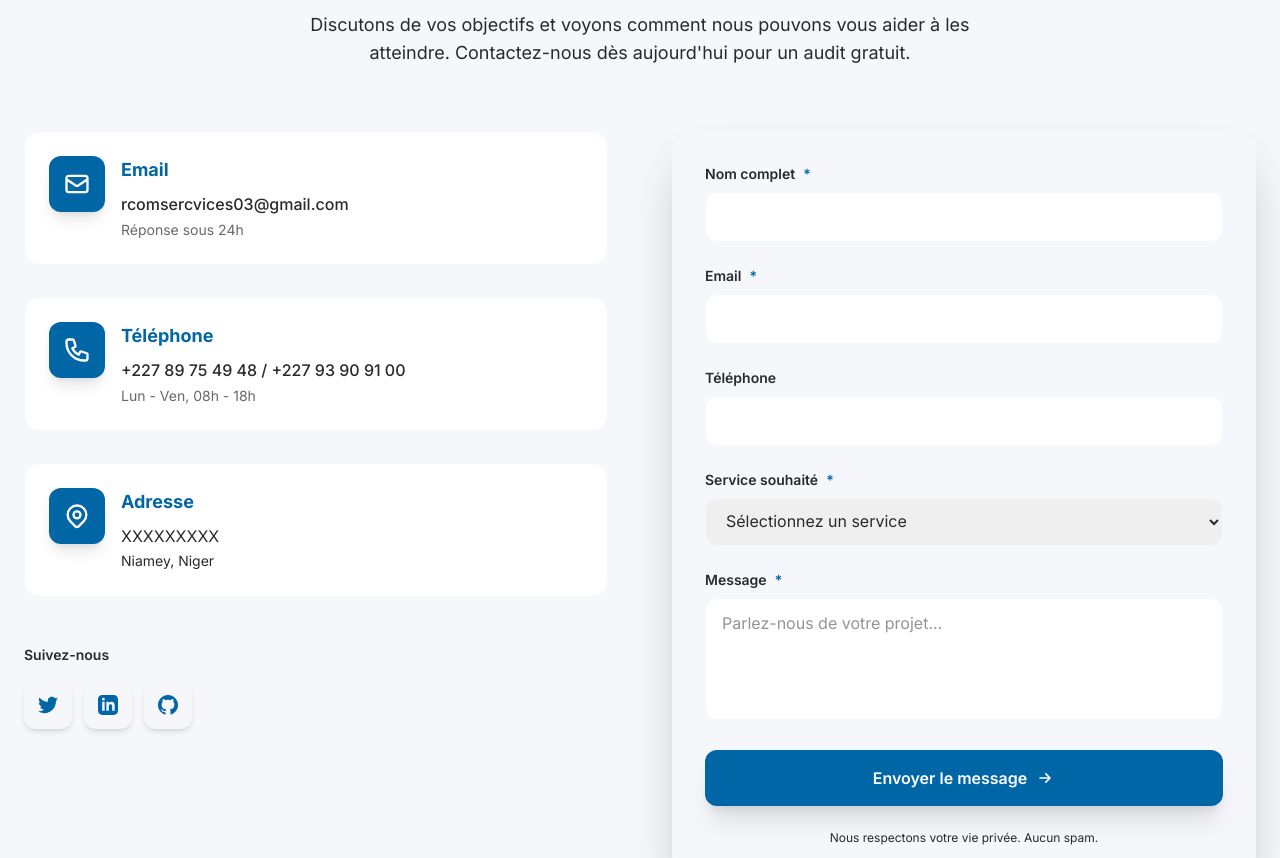
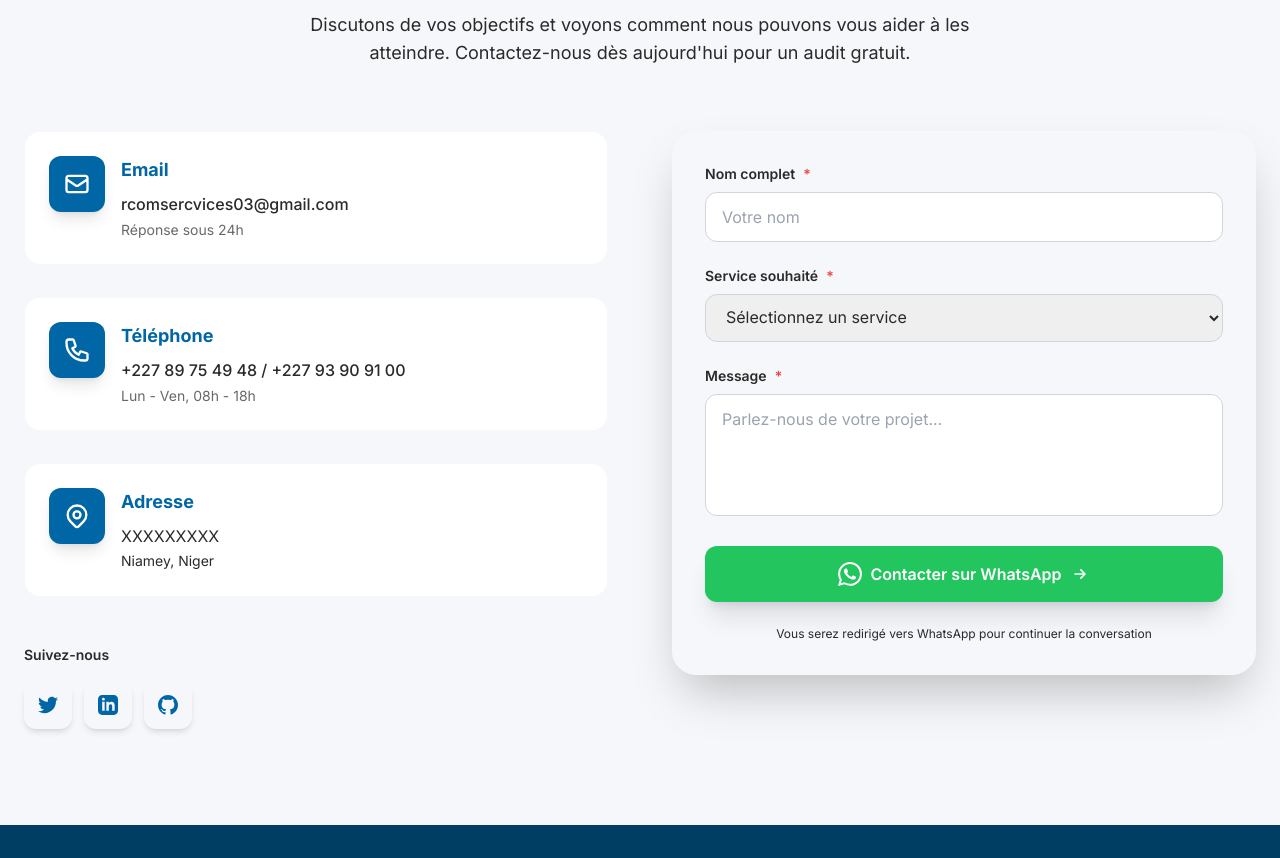
Before and after one commit to rakia-25/rcom, a plain HTML site: page about.html in a window 1280 px wide. Shown: the part 3765-4623 px from the top of the page. Drawn offline with nearby package versions, Linux system fonts and the light colour scheme.

Commit message:
update image and contact form

```diff
--- a/about.html
+++ b/about.html
@@ -215,7 +215,7 @@
       </div>
       <div class="relative h-[420px]" data-aos="fade-left">
         <div class="absolute inset-0 rounded-3xl overflow-hidden shadow-2xl">
-          <img src="https://images.unsplash.com/photo-1521737604893-d14cc237f11d?auto=format&fit=crop&w=900&q=80" alt="Équipe RCOM" class="w-full h-full object-cover" />
+          <img src="images/f.jpg" alt="Équipe RCOM" class="w-full h-full object-cover" />
         </div>
         <div class="absolute -bottom-6 -right-6 bg-white rounded-2xl shadow-xl p-6 w-64">
           <p class="text-sm text-gray-500">Valeurs et Engagements</p>
@@ -242,7 +242,7 @@
       <div class="grid md:grid-cols-2 lg:grid-cols-3 gap-8">
         <div class="rounded-3xl border border-gray-100 shadow-xl overflow-hidden bg-white" data-aos="fade-up" data-aos-delay="0">
           <div class="h-64 overflow-hidden">
-            <img src="https://images.unsplash.com/photo-1544723795-3fb6469f5b39?auto=format&fit=crop&w=600&q=80" alt="Sophie Kouadio" class="w-full h-full object-cover">
+            <img src="images/avatar.jpg" alt="Sophie Kouadio" class="w-full h-full object-cover">
           </div>
           <div class="p-6">
             <p class="text-sm uppercase tracking-wide text-primary font-semibold">Directrice Conseil</p>
@@ -257,11 +257,11 @@
 
         <div class="rounded-3xl border border-gray-100 shadow-xl overflow-hidden bg-white" data-aos="fade-up" data-aos-delay="100">
           <div class="h-64 overflow-hidden">
-            <img src="https://images.unsplash.com/photo-1524504388940-b1c1722653e1?auto=format&fit=crop&w=600&q=80" alt="Jules N'Guessan" class="w-full h-full object-cover">
+            <img src="images/avatar.jpg" alt="Jules N'Guessan" class="w-full h-full object-cover">
           </div>
           <div class="p-6">
             <p class="text-sm uppercase tracking-wide text-primary font-semibold">Lead Création & Contenus</p>
-            <h3 class="text-2xl font-bold text-gray-900 mt-2">Jules N'Guessan</h3>
+            <h3 class="text-2xl font-bold text-gray-900 mt-2">Augustin N'Guessan</h3>
             <p class="text-gray-600 text-sm mt-3">Direction artistique, production audiovisuelle, storytelling digital.</p>
             <div class="mt-5 flex flex-wrap gap-2 text-xs font-semibold text-primary">
               <span class="px-3 py-1 bg-primary/10 rounded-full">Design</span>
@@ -272,7 +272,7 @@
 
         <div class="rounded-3xl border border-gray-100 shadow-xl overflow-hidden bg-white" data-aos="fade-up" data-aos-delay="200">
           <div class="h-64 overflow-hidden">
-            <img src="https://images.unsplash.com/photo-1500648767791-00dcc994a43e?auto=format&fit=crop&w=600&q=80" alt="Mariam Traoré" class="w-full h-full object-cover">
+            <img src="images/avatar.jpg" alt="Mariam Traoré" class="w-full h-full object-cover">
           </div>
           <div class="p-6">
             <p class="text-sm uppercase tracking-wide text-primary font-semibold">Consultante Senior</p>
@@ -376,35 +376,21 @@
 
       <!-- Contact Form -->
       <div data-aos="fade-left">
-        <form class="bg-neutralLight rounded-3xl p-8 shadow-2xl border border-neutralLight">
+        <form id="whatsappForm" class="bg-neutralLight rounded-3xl p-8 shadow-2xl border border-neutralLight">
           <div class="space-y-6">
             <div>
               <label class="block text-sm font-semibold text-neutralDark mb-2 flex items-center gap-2">
                 <span>Nom complet</span>
-                <span class="text-primary">*</span>
+                <span class="text-red-500">*</span>
               </label>
-              <input type="text" required class="w-full px-4 py-3 rounded-xl border border-neutralLight focus:border-primary focus:ring-2 focus:ring-primary/20 outline-none transition placeholder-neutralDark/50" />
+              <input type="text" id="name" required class="w-full px-4 py-3 rounded-xl border border-gray-300 focus:border-green-500 focus:ring-2 focus:ring-green-500/20 outline-none transition" placeholder="Votre nom" />
             </div>
-
-            <div>
-              <label class="block text-sm font-semibold text-neutralDark mb-2 flex items-center gap-2">
-                <span>Email</span>
-                <span class="text-primary">*</span>
-              </label>
-              <input type="email" required class="w-full px-4 py-3 rounded-xl border border-neutralLight focus:border-primary focus:ring-2 focus:ring-primary/20 outline-none transition placeholder-neutralDark/50" />
-            </div>
-
-            <div>
-              <label class="block text-sm font-semibold text-neutralDark mb-2">Téléphone</label>
-              <input type="tel" class="w-full px-4 py-3 rounded-xl border border-neutralLight focus:border-primary focus:ring-2 focus:ring-primary/20 outline-none transition placeholder-neutralDark/50" />
-            </div>
-
             <div>
               <label class="block text-sm font-semibold text-neutralDark mb-2 flex items-center gap-2">
                 <span>Service souhaité</span>
-                <span class="text-primary">*</span>
+                <span class="text-red-500">*</span>
               </label>
-              <select required class="w-full px-4 py-3 rounded-xl border border-neutralLight focus:border-primary focus:ring-2 focus:ring-primary/20 outline-none transition text-neutralDark">
+              <select id="service" required class="w-full px-4 py-3 rounded-xl border border-gray-300 focus:border-green-500 focus:ring-2 focus:ring-green-500/20 outline-none transition text-neutralDark">
                 <option value="" disabled selected>Sélectionnez un service</option>
                 <option>Stratégie & Conseil</option>
                 <option>Design produit</option>
@@ -416,21 +402,24 @@
             <div>
               <label class="block text-sm font-semibold text-neutralDark mb-2 flex items-center gap-2">
                 <span>Message</span>
-                <span class="text-primary">*</span>
+                <span class="text-red-500">*</span>
               </label>
-              <textarea rows="4" placeholder="Parlez-nous de votre projet..." required class="w-full px-4 py-3 rounded-xl border border-neutralLight focus:border-primary focus:ring-2 focus:ring-primary/20 outline-none transition resize-none placeholder-neutralDark/50"></textarea>
+              <textarea id="message" rows="4" placeholder="Parlez-nous de votre projet..." required class="w-full px-4 py-3 rounded-xl border border-gray-300 focus:border-green-500 focus:ring-2 focus:ring-green-500/20 outline-none transition resize-none"></textarea>
             </div>
 
-            <button type="submit" class="w-full px-8 py-4 rounded-xl bg-primary text-white font-semibold shadow-xl hover:shadow-2xl transform hover:scale-105 transition-all flex items-center justify-center gap-2 group">
-              <span>Envoyer le message</span>
+            <button type="submit" class="w-full px-8 py-4 rounded-xl bg-green-500 text-white font-semibold shadow-xl hover:shadow-2xl hover:bg-green-600 transform hover:scale-105 transition-all flex items-center justify-center gap-2 group">
+              <svg class="w-6 h-6" fill="currentColor" viewBox="0 0 24 24">
+                <path d="M17.472 14.382c-.297-.149-1.758-.867-2.03-.967-.273-.099-.471-.148-.67.15-.197.297-.767.966-.94 1.164-.173.199-.347.223-.644.075-.297-.15-1.255-.463-2.39-1.475-.883-.788-1.48-1.761-1.653-2.059-.173-.297-.018-.458.13-.606.134-.133.298-.347.446-.52.149-.174.198-.298.298-.497.099-.198.05-.371-.025-.52-.075-.149-.669-1.612-.916-2.207-.242-.579-.487-.5-.669-.51-.173-.008-.371-.01-.57-.01-.198 0-.52.074-.792.372-.272.297-1.04 1.016-1.04 2.479 0 1.462 1.065 2.875 1.213 3.074.149.198 2.096 3.2 5.077 4.487.709.306 1.262.489 1.694.625.712.227 1.36.195 1.871.118.571-.085 1.758-.719 2.006-1.413.248-.694.248-1.289.173-1.413-.074-.124-.272-.198-.57-.347m-5.421 7.403h-.004a9.87 9.87 0 01-5.031-1.378l-.361-.214-3.741.982.998-3.648-.235-.374a9.86 9.86 0 01-1.51-5.26c.001-5.45 4.436-9.884 9.888-9.884 2.64 0 5.122 1.03 6.988 2.898a9.825 9.825 0 012.893 6.994c-.003 5.45-4.437 9.884-9.885 9.884m8.413-18.297A11.815 11.815 0 0012.05 0C5.495 0 .16 5.335.157 11.892c0 2.096.547 4.142 1.588 5.945L.057 24l6.305-1.654a11.882 11.882 0 005.683 1.448h.005c6.554 0 11.89-5.335 11.893-11.893a11.821 11.821 0 00-3.48-8.413Z"/>
+              </svg>
+              <span>Contacter sur WhatsApp</span>
               <svg class="w-5 h-5 group-hover:translate-x-1 transition-transform" fill="none" stroke="currentColor" viewBox="0 0 24 24">
                 <path stroke-linecap="round" stroke-linejoin="round" stroke-width="2" d="M13 7l5 5m0 0l-5 5m5-5H6"/>
               </svg>
             </button>
 
-            <p class="text-xs text-neutralDark text-center">Nous respectons votre vie privée. Aucun spam.</p>
-          </div>
-        </form>
+            <p class="text-xs text-neutralDark text-center">Vous serez redirigé vers WhatsApp pour continuer la conversation</p>
+            </div>
+      </form>
       </div>
     </div>
   </div>
@@ -597,5 +586,24 @@
       });
     }
   </script>
+  <script>
+    document.getElementById('whatsappForm').addEventListener('submit', function(e) {
+      e.preventDefault();
+
+      const name = document.getElementById('name').value;
+      const service = document.getElementById('service').value;
+      const message = document.getElementById('message').value;
+
+      // Numéros WhatsApp de l'entreprise
+      const businessPhone = '22797404778'; // Remplacez par votre numéro WhatsApp
+
+      // Créer le message
+      const whatsappMessage = `Bonjour, je m'appelle ${name}.%0A%0AService souhaité: ${service}%0A%0AMessage: ${message}`;
+
+      // Ouvrir WhatsApp
+      const whatsappUrl = `https://wa.me/${businessPhone}?text=${whatsappMessage}`;
+      window.open(whatsappUrl, '_blank');
+    });
+  </script>
 </body>
 </html>
```
Also changed, not shown: images/avatar.jpg (added).
